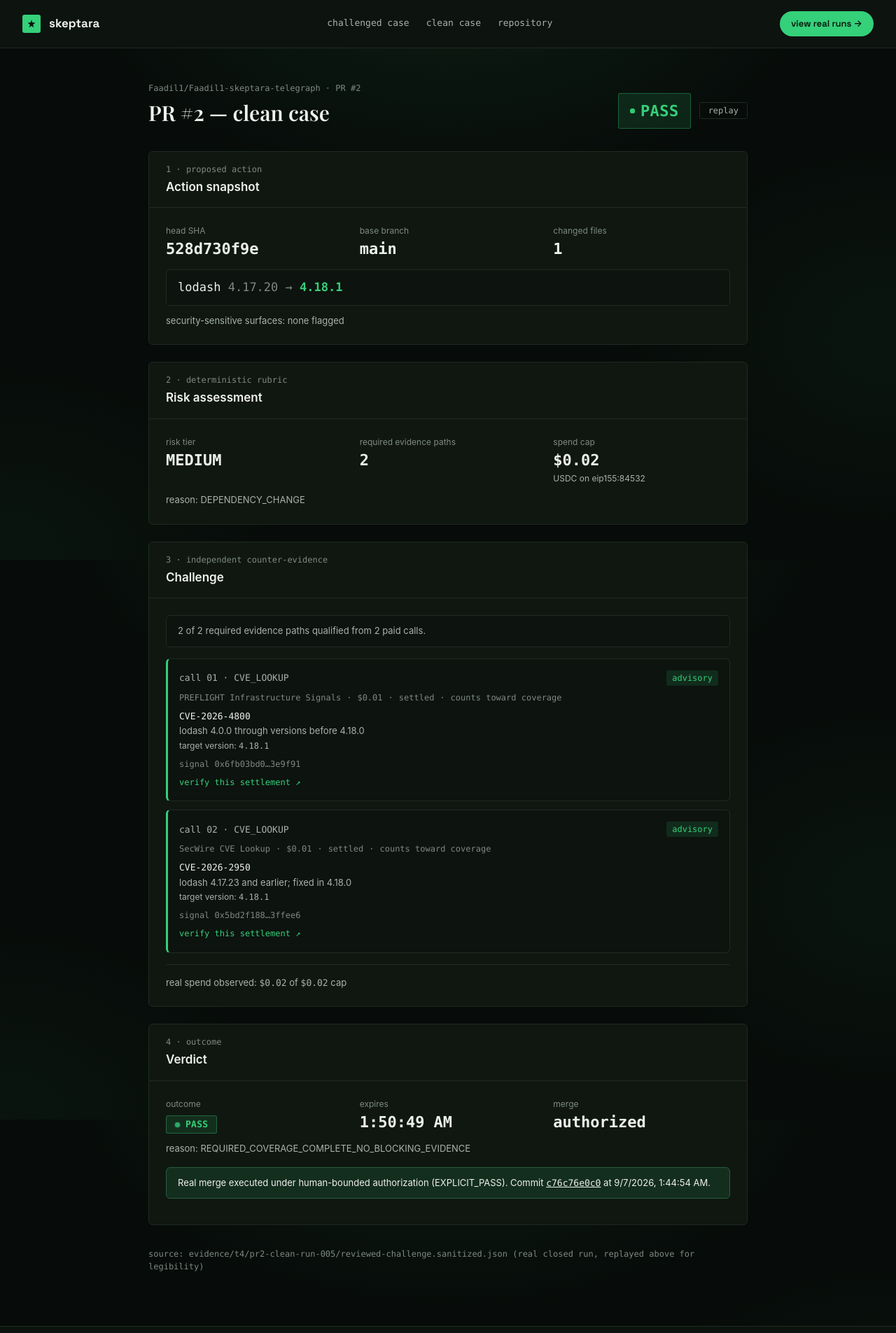
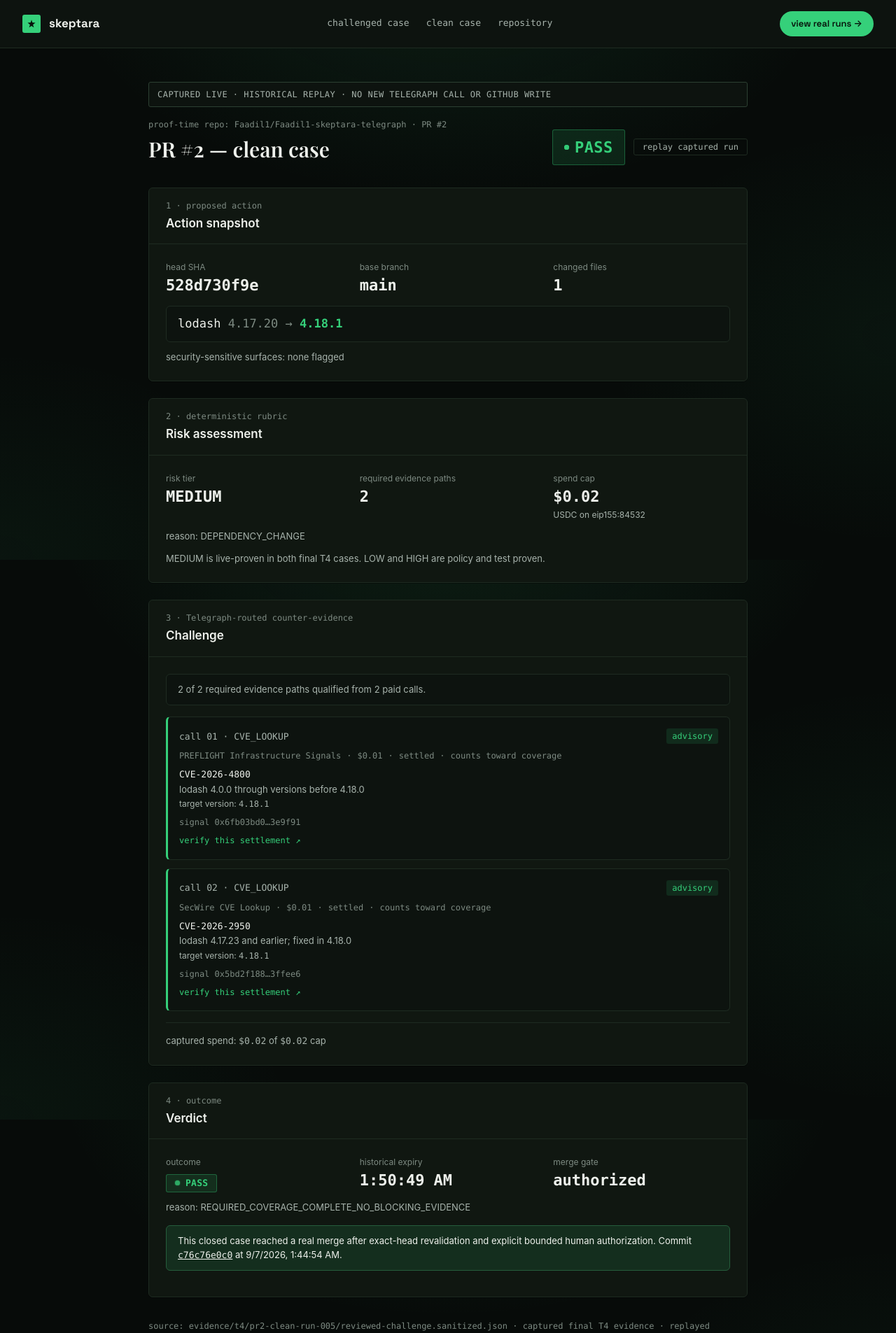
Before and after one commit to Faadil1/Faadil1-skeptara-telegraph, a React (Vite) app in the folder web/: page /case/pr2 in a window 1280 px wide. Shown: the top 1905 px of the page at 70% size. Built offline with nearby package versions, Linux system fonts and the light colour scheme; a web font is replaced by a local one.

Commit message:
frontend: make historical replay state persistent and explicit

```diff
--- a/web/src/routes/CasePage.tsx
+++ b/web/src/routes/CasePage.tsx
@@ -23,7 +23,7 @@ export function CasePage() {
   if (!demoCase) {
     return (
       <Panel title="Case not found">
-        <p>No demo case matches &ldquo;{caseId}&rdquo;.</p>
+        <p>No captured case matches &ldquo;{caseId}&rdquo;.</p>
         <Link to="/">Back to overview</Link>
       </Panel>
     );
@@ -40,17 +40,21 @@ export function CasePage() {
   const verdictReady = phase === "done";
   const headerOutcome = verdictReady ? challengeResult.outcome : "PENDING";
   const phaseLabel =
-    phase === "action" ? "reading proposed action…"
-    : phase === "risk" ? "assessing risk…"
-    : phase === "challenging" ? "challenging…"
+    phase === "action" ? "reading captured action"
+    : phase === "risk" ? "replaying risk classification"
+    : phase === "challenging" ? "replaying captured evidence"
     : null;
 
   return (
     <div className="case-page">
+      <div className="case-page__replay-banner mono" role="note">
+        CAPTURED LIVE · HISTORICAL REPLAY · NO NEW TELEGRAPH CALL OR GITHUB WRITE
+      </div>
+
       <div className="case-page__header">
         <div>
           <div className="case-page__eyebrow mono">
-            {actionSnapshot.repository} · PR #{actionSnapshot.pr_number}
+            proof-time repo: {actionSnapshot.repository} · PR #{actionSnapshot.pr_number}
           </div>
           <h1 className="case-page__title">{demoCase.label}</h1>
         </div>
@@ -61,9 +65,9 @@ export function CasePage() {
             type="button"
             className="case-page__replay"
             onClick={replay}
-            aria-label="Replay this case's evidence log from the start"
+            aria-label="Replay this captured case from the start"
           >
-            replay
+            replay captured run
           </button>
         </div>
       </div>
@@ -102,13 +106,16 @@ export function CasePage() {
             <p className="case-page__field-note">
               reason: {riskAssessment.reason_codes.length > 0 ? riskAssessment.reason_codes.join(", ") : "not exposed"}
             </p>
+            <p className="case-page__field-note">
+              MEDIUM is live-proven in both final T4 cases. LOW and HIGH are policy and test proven.
+            </p>
           </>
         ) : (
           <SkeletonLines count={2} />
         )}
       </Panel>
 
-      <Panel eyebrow="3 · independent counter-evidence" title="Challenge">
+      <Panel eyebrow="3 · Telegraph-routed counter-evidence" title="Challenge">
         {challengeStarted ? (
           <>
             <EvidenceLog
@@ -119,7 +126,7 @@ export function CasePage() {
               awaitingNext={!verdictReady}
             />
             <div className="case-page__spend">
-              real spend observed: <span className="mono">{spendUsd != null ? `$${spendUsd.toFixed(2)}` : "not exposed"}</span>
+              captured spend: <span className="mono">{spendUsd != null ? `$${spendUsd.toFixed(2)}` : "not exposed"}</span>
               {" "}of <span className="mono">${capUsd.toFixed(2)}</span> cap
             </div>
           </>
@@ -134,20 +141,19 @@ export function CasePage() {
             <StatRow>
               <Stat label="outcome" value={<VerdictBadge outcome={challengeResult.outcome} />} />
               <Stat
-                label="expires"
+                label="historical expiry"
                 value={challengeResult.expires_at ? new Date(challengeResult.expires_at).toLocaleTimeString() : "n/a"}
               />
-              <Stat label="merge" value={mergeOutcome.merge_authorized ? "authorized" : "denied"} />
+              <Stat label="merge gate" value={mergeOutcome.merge_authorized ? "authorized" : "denied"} />
             </StatRow>
             <p className="case-page__field-note">
               reason: {challengeResult.reason_codes.length > 0 ? challengeResult.reason_codes.join(", ") : "not exposed"}
             </p>
             {mergeOutcome.merged ? (
               <p className="case-page__merge-proof">
-                Real merge executed under human-bounded authorization ({mergeOutcome.human_bounded_authorization ?? "unspecified"}).
-                Commit{" "}
+                This closed case reached a real merge after exact-head revalidation and explicit bounded human authorization. Commit{" "}
                 <a
-                  href={`https://github.com/${actionSnapshot.repository}/commit/${mergeOutcome.merge_commit_sha}`}
+                  href={`https://github.com/Faadil1/skeptara-telegraph/commit/${mergeOutcome.merge_commit_sha}`}
                   target="_blank"
                   rel="noreferrer"
                   className="mono"
@@ -158,18 +164,18 @@ export function CasePage() {
               </p>
             ) : (
               <p className="case-page__merge-proof case-page__merge-proof--denied">
-                Merge executor was not authorized to run.
-                {mergeOutcome.merge_adapter_calls != null && ` ${mergeOutcome.merge_adapter_calls} merge-adapter calls were made.`}
+                The merge executor was not authorized to run.
+                {mergeOutcome.merge_adapter_calls != null && ` Merge-adapter calls: ${mergeOutcome.merge_adapter_calls}.`}
               </p>
             )}
           </>
         ) : (
-          <p className="case-page__field-note">verdict pending — challenge in progress</p>
+          <p className="case-page__field-note">verdict pending in replay</p>
         )}
       </Panel>
 
       <p className="case-page__source mono">
-        source: {demoCase.sourceEvidencePath} (real closed run, replayed above for legibility)
+        source: {demoCase.sourceEvidencePath} · captured final T4 evidence · replayed locally for legibility
       </p>
     </div>
   );
```
